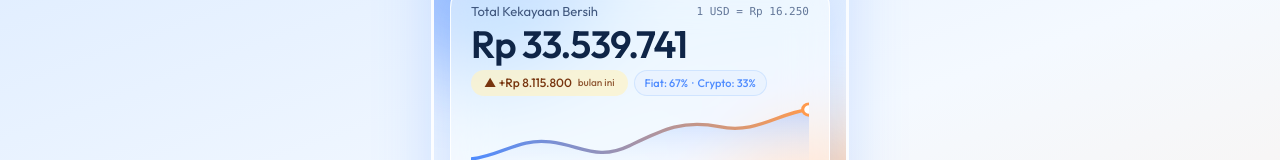
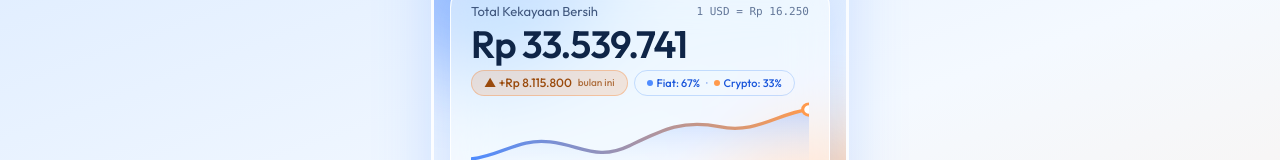
Before and after one commit to rey-andre/MonMan, a Vue app: page /auth in a window 1280 px wide. Both pictures are taken after a click on the button 468 px from the left and 77 px from the top of the page. Shown: the part 142-302 px from the top of the page. Built offline with nearby package versions, Linux system fonts and the light colour scheme; no server answers.

Commit message:
fix: resolve icon fallback mappings and polish net worth chips color in light mode

```diff
--- a/src/components/NetWorthCard.vue
+++ b/src/components/NetWorthCard.vue
@@ -15,19 +15,25 @@
     <!-- Composition & Cashflow Chip (referensi-ui.html: .chip) -->
     <div class="flex items-center gap-1.5 flex-wrap mb-1">
       <span
-        class="inline-flex items-center gap-1.5 px-3 py-1 rounded-full text-xs font-medium border border-transparent"
+        class="inline-flex items-center gap-1.5 px-3 py-1 rounded-full text-xs font-medium border"
         :class="monthlyNetFlow >= 0
-          ? 'bg-amber-100/70 text-amber-900 border-amber-200/50 dark:bg-amber-950/40 dark:text-amber-300 dark:border-amber-800/40'
-          : 'bg-rose-100/70 text-rose-900 border-rose-200/50 dark:bg-rose-950/40 dark:text-rose-300 dark:border-rose-800/40'"
+          ? 'bg-orange-500/15 text-[#9a4a0c] border-orange-500/30 dark:bg-amber-950/40 dark:text-amber-300 dark:border-amber-800/40'
+          : 'bg-rose-500/15 text-rose-700 border-rose-500/30 dark:bg-rose-950/40 dark:text-rose-300 dark:border-rose-800/40'"
       >
         <span>{{ monthlyNetFlow >= 0 ? '▲ +' : '▼ −' }}{{ formatIdr(Math.abs(monthlyNetFlow)) }}</span>
-        <span class="text-[10px] opacity-80">bulan ini</span>
+        <span class="text-[10px] opacity-75">bulan ini</span>
       </span>
 
-      <span class="inline-flex items-center gap-1 px-2.5 py-1 rounded-full text-[11px] font-medium bg-[#eaf3ff] text-[#4f8cff] border border-[#a9cdff]/40 dark:bg-blue-950/40 dark:text-blue-300 dark:border-blue-800/40">
-        <span>Fiat: {{ 100 - store.cryptoPercentage }}%</span>
-        <span>·</span>
-        <span>Crypto: {{ store.cryptoPercentage }}%</span>
+      <span class="inline-flex items-center gap-1.5 px-3 py-1 rounded-full text-[11px] font-medium bg-blue-500/12 text-[#1a56db] border border-blue-500/25 dark:bg-blue-950/40 dark:text-blue-300 dark:border-blue-800/40">
+        <span class="flex items-center gap-1">
+          <span class="w-1.5 h-1.5 rounded-full bg-[#4f8cff] dark:bg-[#5d9dfc]"></span>
+          <span>Fiat: {{ 100 - store.cryptoPercentage }}%</span>
+        </span>
+        <span class="opacity-50">·</span>
+        <span class="flex items-center gap-1">
+          <span class="w-1.5 h-1.5 rounded-full bg-[#ff9a4d] dark:bg-[#fb923c]"></span>
+          <span>Crypto: {{ store.cryptoPercentage }}%</span>
+        </span>
       </span>
     </div>
 
```
Also changed, not shown: src/components/DynamicIcon.vue (+42 -2 lines).
